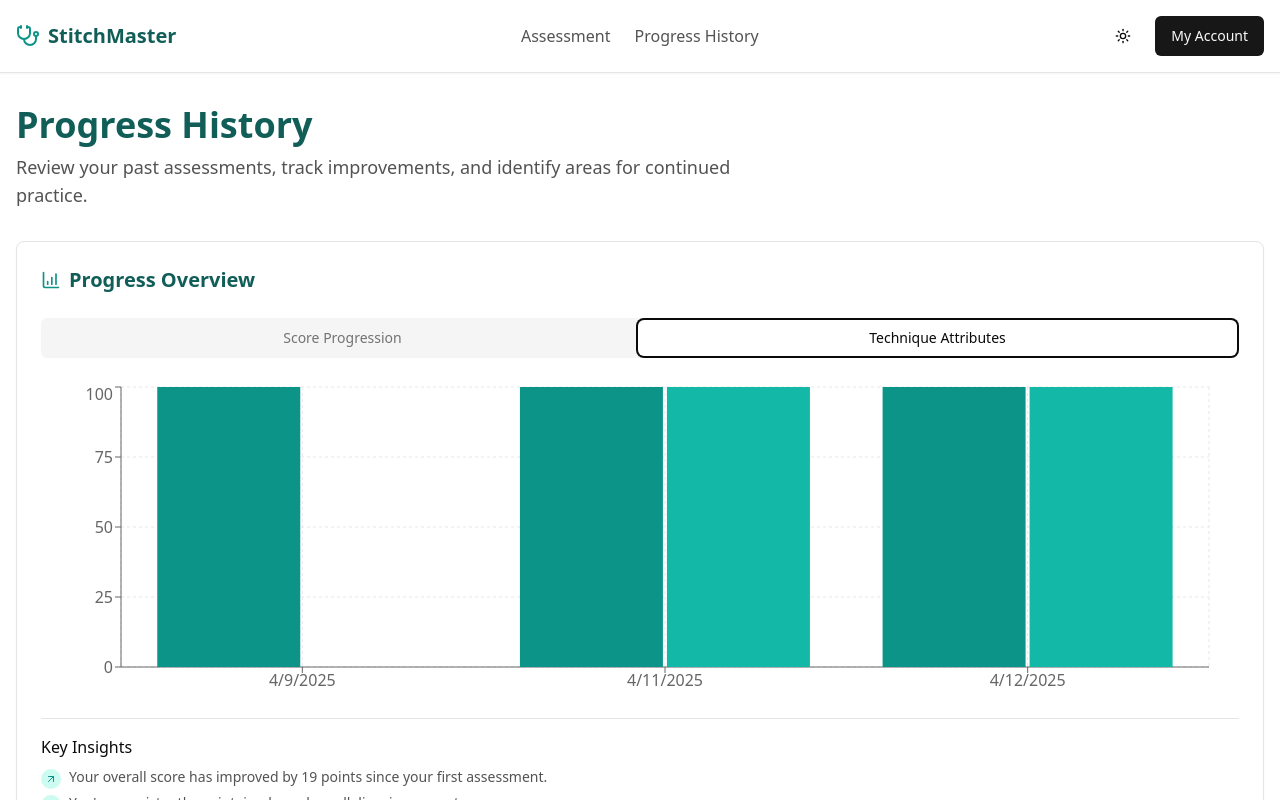
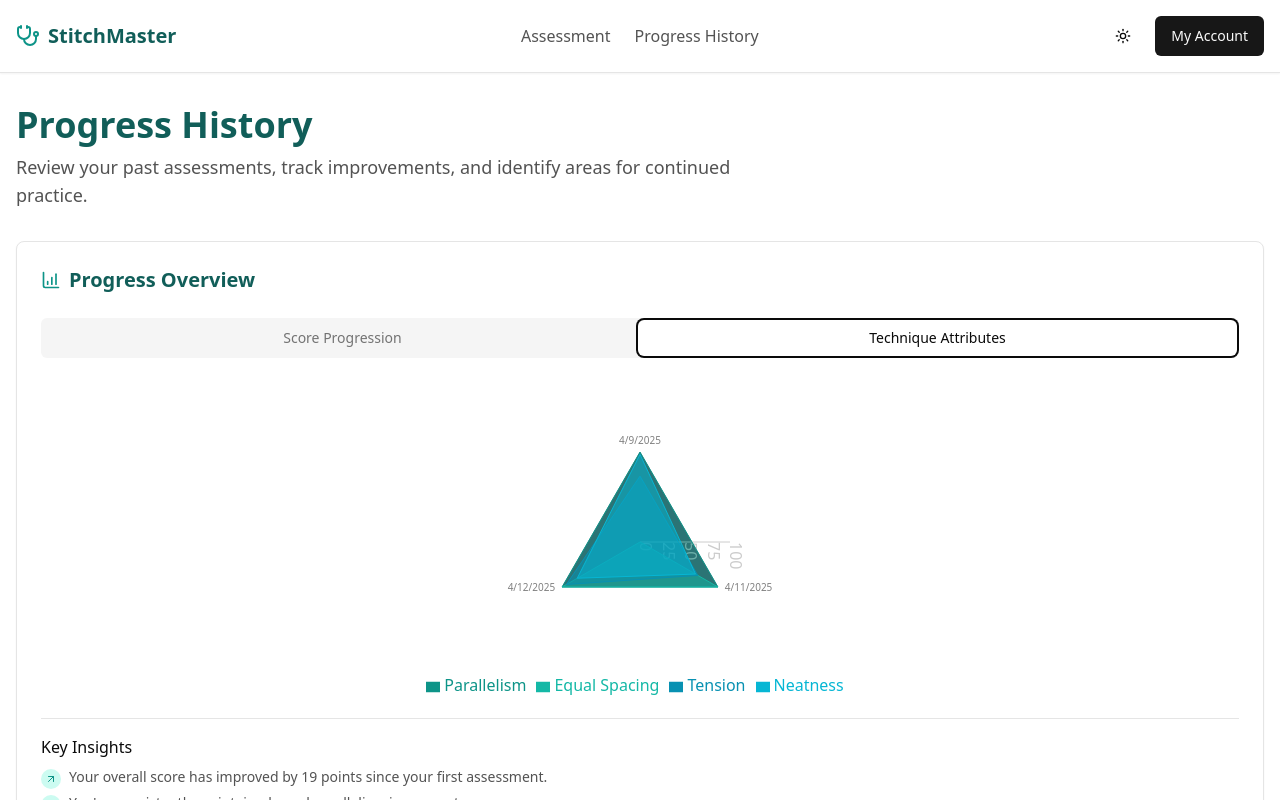
Before and after one commit to marindereggi/DragonHack-2025, a Next.js app in the folder frontend/: page /history in a window 1280 px wide. Both pictures are taken after a click on the tab "Technique Attributes". Shown: the top 800 px of the page. Built offline with nearby package versions, Linux system fonts and the light colour scheme.

Commit message:
Fix graph

```diff
--- a/frontend/components/progress-history.tsx
+++ b/frontend/components/progress-history.tsx
@@ -6,7 +6,7 @@ import { Card } from "@/components/ui/card"
 import { Badge } from "@/components/ui/badge"
 import { Button } from "@/components/ui/button"
 import { Tabs, TabsContent, TabsList, TabsTrigger } from "@/components/ui/tabs"
-import { BarChart, Bar, XAxis, YAxis, CartesianGrid, Tooltip, ResponsiveContainer, LineChart, Line } from "recharts"
+import { BarChart, Bar, XAxis, YAxis, CartesianGrid, Tooltip, ResponsiveContainer, LineChart, Line, RadarChart, PolarGrid, PolarAngleAxis, PolarRadiusAxis, Radar, Legend } from "recharts"
 import { Calendar, Clock, BarChart4, FileText, ArrowUpRight, History, LayoutDashboard, Pencil, ImageIcon } from "lucide-react"
 import { Loader2 } from "lucide-react"
 import { ClipboardX } from "lucide-react"
@@ -96,9 +96,11 @@ export default function ProgressHistory() {
   }));
 
   const attributeData = pastAssessments.map((assessment) => ({
-    date: assessment.date,
+    name: assessment.date,
     parallelism: assessment.parallelism ? 100 : 0,
     spacing: assessment.spacing ? 100 : 0,
+    tension: Math.random() * 30 + 70, // Adding additional attribute for demonstration
+    neatness: Math.random() * 40 + 60, // Adding additional attribute for demonstration
   }));
 
   // Prikaz nalaganja
@@ -183,18 +185,48 @@ export default function ProgressHistory() {
 
           <TabsContent value="attributes" className="h-80">
             <ResponsiveContainer width="100%" height="100%">
-              <BarChart
-                data={attributeData}
-                margin={{ top: 5, right: 30, left: 20, bottom: 5 }}
-              >
-                <CartesianGrid strokeDasharray="3 3" className="stroke-gray-200 dark:stroke-gray-700" />
-                <XAxis
-                  dataKey="date"
+              <RadarChart outerRadius={90} data={attributeData}>
+                <PolarGrid className="stroke-gray-200 dark:stroke-gray-700" />
+                <PolarAngleAxis
+                  dataKey="name"
+                  className="fill-gray-600 dark:fill-gray-400"
+                  tick={{ fontSize: 10 }}
+                />
+                <PolarRadiusAxis
+                  domain={[0, 100]}
                   className="fill-gray-600 dark:fill-gray-400"
                 />
-                <YAxis
-                  domain={[0, 100]}
-                  className="fill-gray-600 dark:fill-gray-400"
+                <Radar
+                  name="Parallelism"
+                  dataKey="parallelism"
+                  stroke="#0d9488"
+                  fill="#0d9488"
+                  fillOpacity={0.5}
+                  className="dark:stroke-teal-600 dark:fill-teal-600"
+                />
+                <Radar
+                  name="Equal Spacing"
+                  dataKey="spacing"
+                  stroke="#14b8a6"
+                  fill="#14b8a6"
+                  fillOpacity={0.5}
+                  className="dark:stroke-teal-500 dark:fill-teal-500"
+                />
+                <Radar
+                  name="Tension"
+                  dataKey="tension"
+                  stroke="#0891b2"
+                  fill="#0891b2"
+                  fillOpacity={0.5}
+                  className="dark:stroke-cyan-600 dark:fill-cyan-600"
+                />
+                <Radar
+                  name="Neatness"
+                  dataKey="neatness"
+                  stroke="#06b6d4"
+                  fill="#06b6d4"
+                  fillOpacity={0.5}
+                  className="dark:stroke-cyan-500 dark:fill-cyan-500"
                 />
                 <Tooltip
                   contentStyle={{
@@ -203,19 +235,8 @@ export default function ProgressHistory() {
                     color: 'var(--foreground)'
                   }}
                 />
-                <Bar
-                  dataKey="parallelism"
-                  name="Parallelism"
-                  fill="#0d9488"
-                  className="dark:fill-teal-600"
-                />
-                <Bar
-                  dataKey="spacing"
-                  name="Equal Spacing"
-                  fill="#14b8a6"
-                  className="dark:fill-teal-500"
-                />
-              </BarChart>
+                <Legend />
+              </RadarChart>
             </ResponsiveContainer>
           </TabsContent>
         </Tabs>
```
